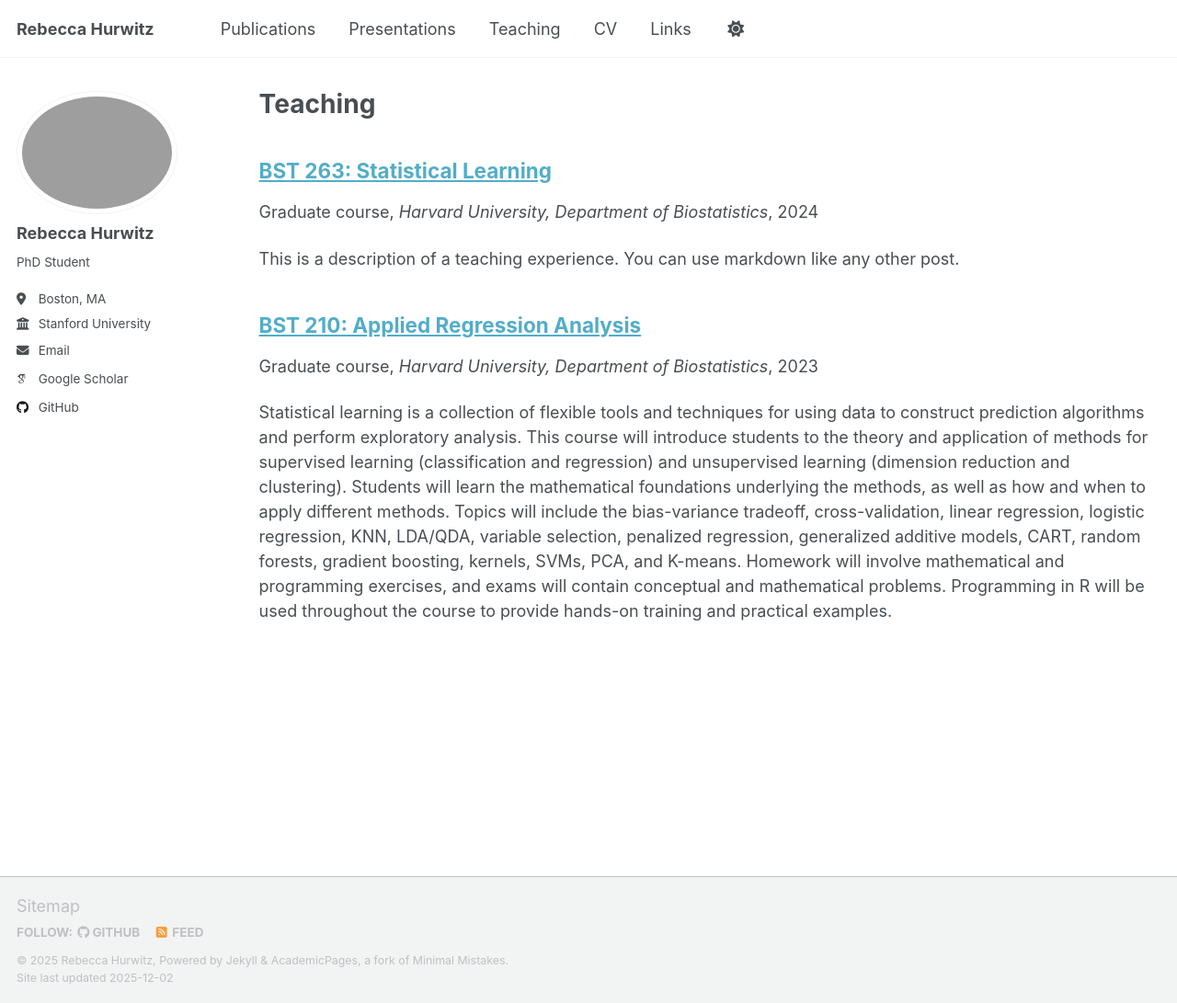
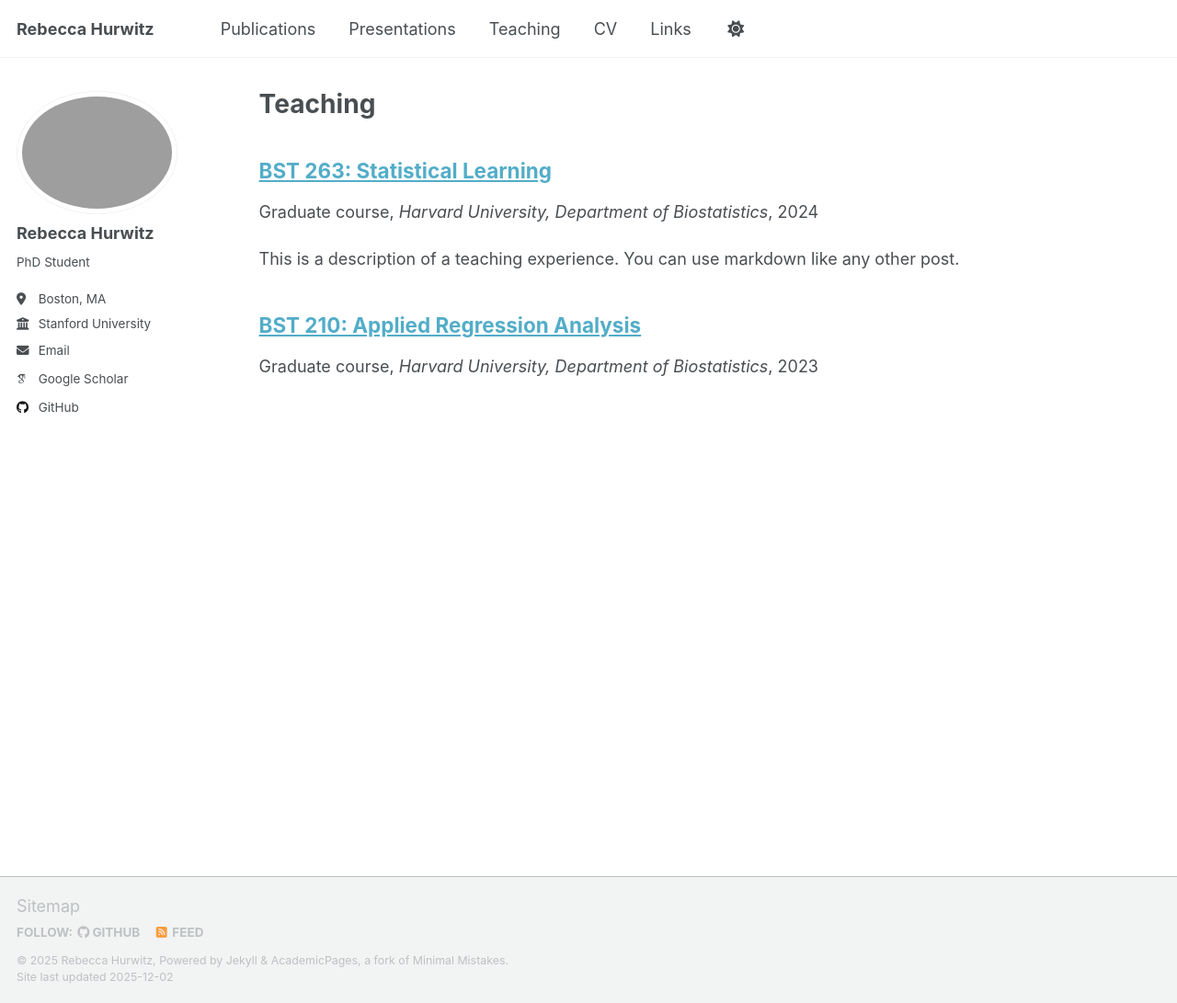
Before and after one commit to rebeccahurwitz/rebeccahurwitz.github.io, a Jekyll site: the page built from _pages/teaching.html, in a window 1280 px wide and 1091 px high. Shown: the whole window at 92% size. Built offline with Jekyll 4.4.1, drawn with Linux system fonts in a browser that asks for light colours; some web fonts are replaced; a script that is not in the unit is left out.

Commit message:
Update 2015-spring-teaching-2.md

```diff
--- a/_teaching/2015-spring-teaching-2.md
+++ b/_teaching/2015-spring-teaching-2.md
@@ -2,10 +2,7 @@
 title: "BST 210: Applied Regression Analysis"
 collection: teaching
 type: "Graduate course"
-permalink: /teaching/2014-spring-teaching-1
 venue: "Harvard University, Department of Biostatistics"
 date: 2023-08-01
 location: "Boston, MA"
 ---
-
-Statistical learning is a collection of flexible tools and techniques for using data to construct prediction algorithms and perform exploratory analysis. This course will introduce students to the theory and application of methods for supervised learning (classification and regression) and unsupervised learning (dimension reduction and clustering). Students will learn the mathematical foundations underlying the methods, as well as how and when to apply different methods. Topics will include the bias-variance tradeoff, cross-validation, linear regression, logistic regression, KNN, LDA/QDA, variable selection, penalized regression, generalized additive models, CART, random forests, gradient boosting, kernels, SVMs, PCA, and K-means. Homework will involve mathematical and programming exercises, and exams will contain conceptual and mathematical problems. Programming in R will be used throughout the course to provide hands-on training and practical examples.
```
